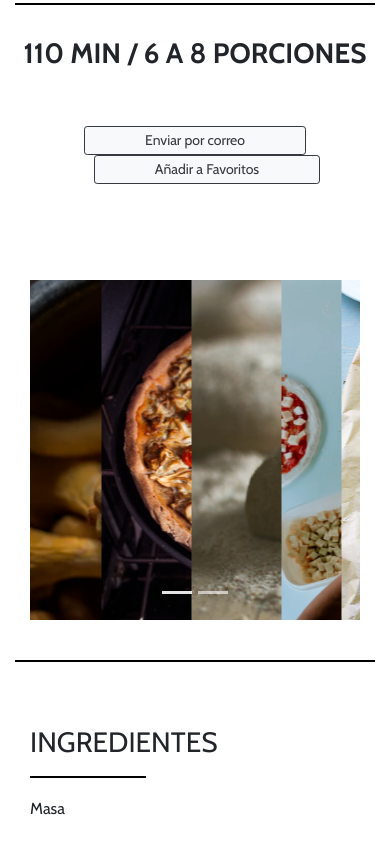
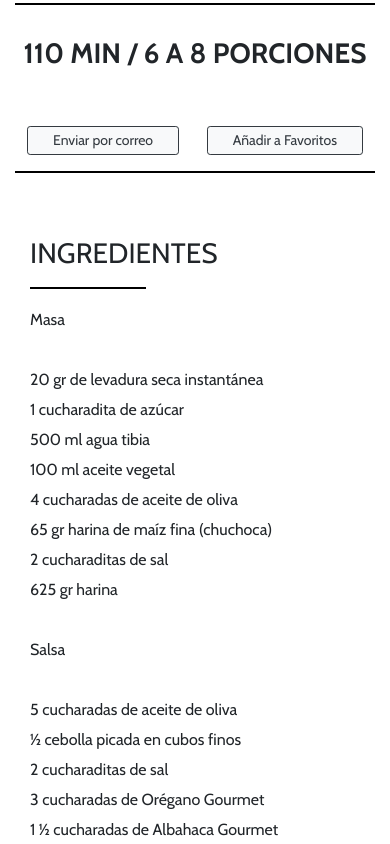
Before and after one commit to alexcct107/ricomida, a plain HTML site: page index.html in a window 390 px wide. Shown: the part 680-1524 px from the top of the page. Drawn offline with nearby package versions, Linux system fonts and the light colour scheme.

Commit message:
third commit

```diff
--- a/assets/css/style.css
+++ b/assets/css/style.css
@@ -21,8 +21,8 @@ body{
 }
 
 .btn {
-	padding-left: 60px;
-		padding-right: 60px;
+	padding-left: 25px;
+		padding-right: 25px;
 		padding-bottom: 3px;
 		padding-top: 3px;
 }
--- a/index.html
+++ b/index.html
@@ -68,7 +68,7 @@
 
 
 	<!--SECCION CARRUSEL-->
-	<div class="container pb-4">
+	<div class="container pb-4 d-none d-sm-block">
 			<div class="row mt-5">
 				<div class="p-4">
 
```
